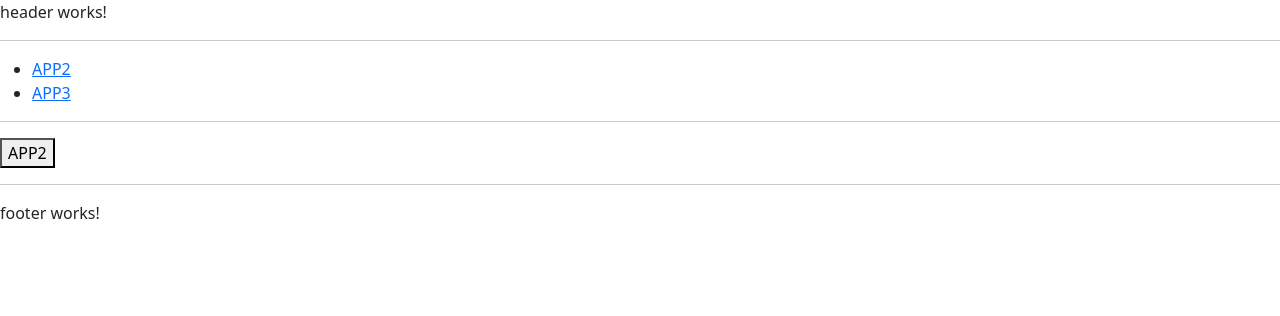
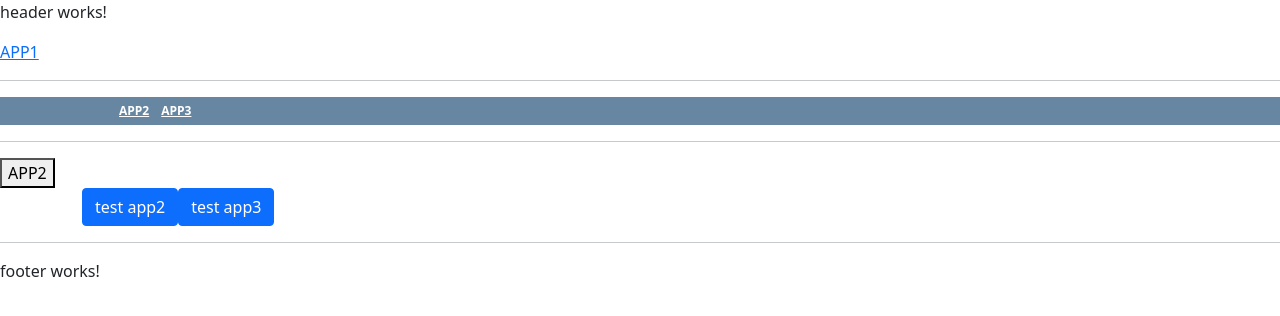
Before and after one commit to Nicendredi/CoursAngularAJC, an Angular app: page /app1 in a window 1280 px wide. Shown: the top 316 px of the page. Built offline with nearby package versions, Linux system fonts and the light colour scheme.

Commit message:
Navbar routing

```diff
--- a/src/app/app1/app1.component.css
+++ b/src/app/app1/app1.component.css
@@ -0,0 +1,28 @@
+.phone-info {
+    font-weight: bold;
+    line-height: 20px;
+    font-size: 11px;
+    color: #ffffff;
+    padding: 5px 0;
+}
+
+.sub_menu {
+    padding: 5px;
+    font-size: 12px;
+    font-weight: bold;
+
+}
+
+.sub_menu ul {
+    margin: 0;
+    list-style-type: none;
+    display: flex;
+}
+
+.sub_menu ul li {
+    margin-right: 12px;
+}
+
+.sub_menu ul li a {
+    color: #ffffff;
+}
--- a/src/app/app1/app1.component.html
+++ b/src/app/app1/app1.component.html
@@ -1,3 +1,6 @@
+<nav style="background-color: #6786a1;">
+    <div class="ui container" style="display: flex;justify-content: space-between;">
+        <div class="sub_menu">
             <ul>
                 <li>
                     <a [routerLink]="['/app2']">APP2</a>
@@ -6,8 +9,18 @@
                     <a [routerLink]="['/app3']">APP3</a>
                 </li>
             </ul>
+        </div>
+    </div>
+</nav>
 <hr>
 
 <div>
     <button (click)="m1()">APP2</button>
 </div>
+
+<div class="container">
+
+    <button routerLink="/app2" class="btn btn-primary">test app2</button>
+    <button routerLink="/app3" class="btn btn-primary">test app3</button>
+
+</div>
--- a/src/app/app2/app2.component.html
+++ b/src/app/app2/app2.component.html
@@ -1,2 +1 @@
 <p>app2 works!</p>
-<a [routerLink]="['/app1']">APP1</a>
--- a/src/app/header/header.component.html
+++ b/src/app/header/header.component.html
@@ -1 +1,2 @@
 <p>header works!</p>
+<a [routerLink]="['/app1']">APP1</a>
```
Lines whose indentation alone changed are shown as unchanged.
